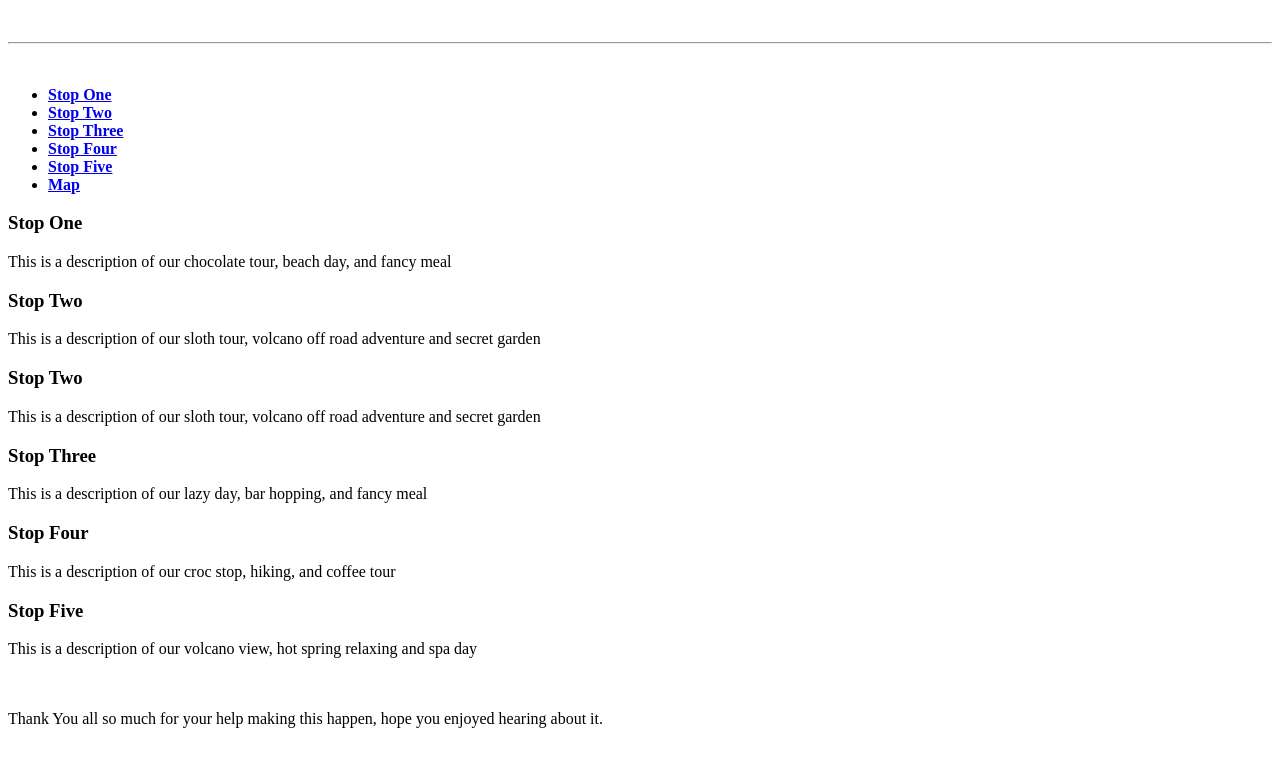
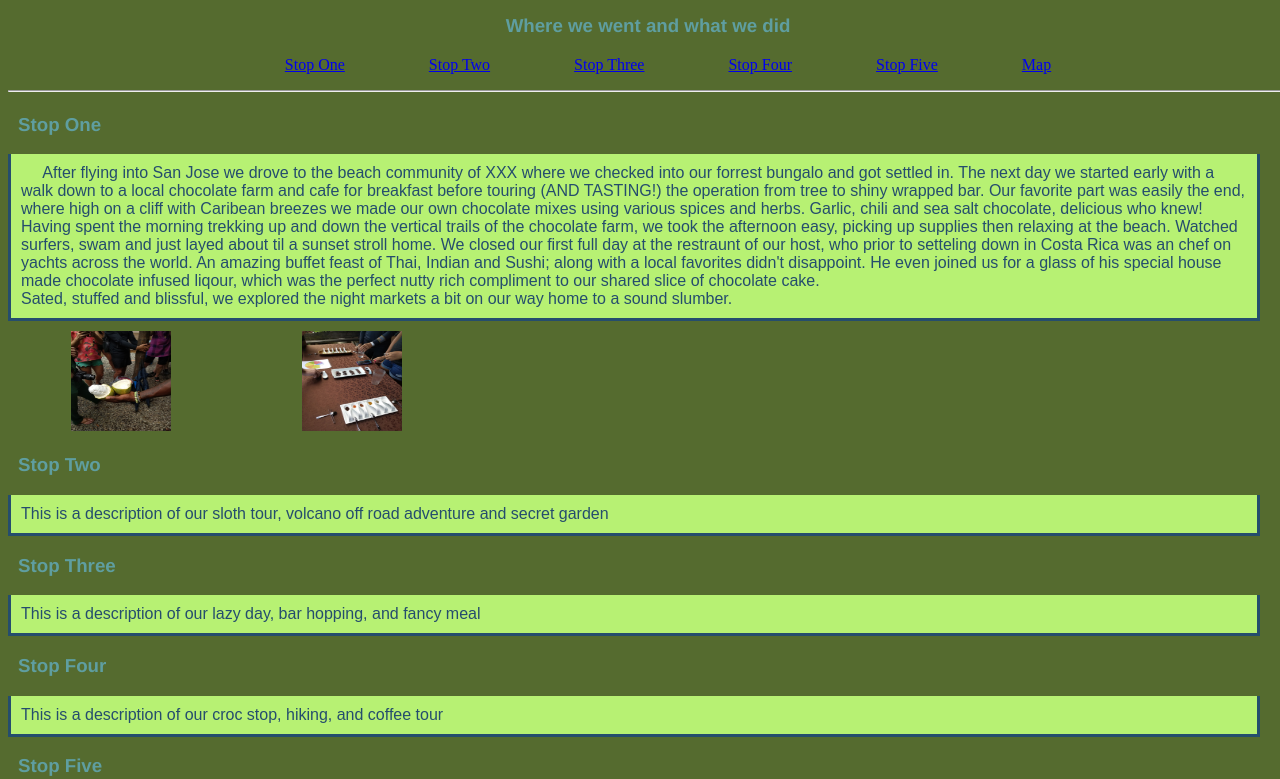
Before and after one commit to GrateDain/html-me-something, a plain HTML site: page index.html in a window 1280 px wide. Shown: the part 105-884 px from the top of the page. Before the commit the page ends 841 px from the top, so only its background shows below. Drawn offline with Linux system fonts and the light colour scheme.

Commit message:
Major CSS update and entry of first stop <p> and imgs

```diff
--- a/index.html
+++ b/index.html
@@ -1,70 +1,74 @@
 <!DOCTYPE html>
   <head>
-      <title>
-          Your Help, Our Honeymoon; a story of thanks!
-      </title>
+    <title>
+      Your Help, Our Honeymoon; a story of thanks!
+    </title>
+    <link rel="stylesheet" type="text/css" href="style.css">
   </head>
   <body>
-    <div id="title">
+    <div id="top">
       <h1>
-          Many Thanks for Our Time in Paradise
+        Many Thanks for Our Time in Paradise
       </h1>
       <h3>
-          Where we went and what we did
+        Where we went and what we did
       </h3>
-      <br/><hr/><br/>
+      <ul>
+        <li><a href="#stopone"> Stop One </a></li>
+        <li><a href="#stoptwo"> Stop Two </a></li>
+        <li><a href="#stopone"> Stop Three </a></li>
+        <li><a href="#stopfour"> Stop Four </a></li>
+        <li><a href="#stopfive"> Stop Five </a></li>
+        <li><a href="#map"> Map </a></li>
+      </ul>
+      <hr/><br/>
     </div>
-    <div>
-      <ul>
-        <li><strong><a href="#stopone"> Stop One </strong></a></li>
-        <li><strong><a href="#stoptwo"> Stop Two </strong></a></li>
-        <li><strong><a href="#stopone"> Stop Three </strong></a></li>
-        <li><strong><a href="#stopfour"> Stop Four </strong></a></li>
-        <li><strong><a href="#stopfive"> Stop Five </strong></a></li>
-        <li><strong><a href="#map"> Map </strong></a></li>
+    <div id="descriptions">
+      <h3 class="stops" id="stopone">Stop One</h3>
+      <p class='description'>
+        &nbsp;&nbsp;&nbsp;&nbsp; After flying into San Jose we drove to the beach community of XXX where we checked into
+        our forrest bungalo and got settled in.  The next day we started early with a walk down to a local chocolate farm
+        and cafe for breakfast before touring (AND TASTING!) the operation from tree to shiny wrapped bar.  Our favorite
+        part was easily the end, where high on a cliff with Caribean breezes we made our own chocolate mixes using
+        various spices and herbs.  Garlic, chili and sea salt chocolate, delicious who knew!<br/>
+        Having spent the morning trekking up and down the vertical trails of the chocolate farm, we took the afternoon
+        easy, picking up supplies then relaxing at the beach. Watched surfers, swam and just layed about til a sunset
+        stroll home.
+        We closed our first full day at the restraunt of our host, who prior to setteling down in Costa Rica was an chef
+        on yachts across the world. An amazing buffet feast of Thai, Indian and Sushi; along with a local favorites didn't
+        disappoint.  He even joined us for a glass of his special house made chocolate infused liqour, which was the perfect
+        nutty rich compliment to our shared slice of chocolate cake.<br/>
+        Sated, stuffed and blissful, we explored the night markets a bit on our way home to a sound slumber.
+      </p>
+        <img src="images/chocolate_starts_here.jpg" class='thumbnail' alt="coco pod cut open" height="100" width="100"/>
+        <img src="images/chocolate_tasting.jpg" class='thumbnail' alt="spices and chocolate for tasting" height="100" width="100"/>
 
-    </ul>
-    </div>
-    <div>
-      <h3 id="stopone">Stop One</h3>
-      <p>
-        This is a description of our chocolate tour, beach day, and fancy meal
-      </p>
-    </div>
-    <div>
-      <h3 id="stoptwo">Stop Two</h3>
-      <p>
+      <h3 class="stops" id="stoptwo">Stop Two</h3>
+      <p class='description'>
         This is a description of our sloth tour, volcano off road adventure and secret garden
       </p>
-    </div>
-    <div>
-      <h3 id="stoptwo">Stop Two</h3>
-      <p>
-        This is a description of our sloth tour, volcano off road adventure and secret garden
-      </p>
-    </div>
-    <div>
-      <h3 id="stopthree">Stop Three</h3>
-      <p>
+
+      <h3 class="stops" id="stopthree">Stop Three</h3>
+      <p class='description'>
         This is a description of our lazy day, bar hopping, and fancy meal
       </p>
-    </div>
-    <div>
-      <h3 id="stopfour">Stop Four</h3>
-      <p>
+
+      <h3 class="stops" id="stopfour">Stop Four</h3>
+      <p class='description'>
         This is a description of our croc stop, hiking, and coffee tour
       </p>
-    </div>
-    <div>
-      <h3 id="stopfive">Stop Five</h3>
-      <p>
+
+      <h3 class="stops" id="stopfive">Stop Five</h3>
+      <p class='description'>
         This is a description of our volcano view, hot spring relaxing and spa day
       </p>
     </div>
-    <div>
+
+    <div id="closing">
       <br/><br/><span>Thank You all so much for your help making this happen, hope you enjoyed hearing about it.</span>
     </div>
-    <div>
+
+    <div id="map">
       <!--Insert a map of our route here-->
     </div>
   </body>
--- /dev/null
+++ b/style.css
@@ -0,0 +1,88 @@
+body {
+    background-color: darkolivegreen;
+}
+
+h1 {
+    background-color: rgb(183, 241, 115);
+    width: 50%;
+    margin: 0 auto;
+    padding: 20px 0px;
+    border: solid;
+    border-color: rgb(136, 191, 63)
+}
+
+p {
+    font-family: Arial, Helvetica, sans-serif;
+    color: rgb(37, 77, 109);
+    background-color: rgb(183, 241, 115);
+    border-bottom: solid;
+    border-left: solid;
+    border-right: solid;
+    width: 97%;
+    margin: 0 10px;
+}
+
+img {
+    display: inline-block;
+    position: relative;
+    padding: 0 5%;
+}
+
+.stops {
+    padding: 0px 10px;
+}
+
+.description {
+    padding: 10px 10px;
+    margin: 10px 0px;
+}
+
+li {
+    display: inline-block;
+    padding: 0 40px;
+    text-align: center;
+}
+
+h1,
+h2,
+h3 {
+    font-family: 'Franklin Gothic Medium', 'Arial Narrow', Arial, sans-serif;
+    color: cadetblue;
+    font-weight: bold;
+}
+
+#closing {
+    margin: 0 auto;
+    width: 550px;
+    font-weight: bolder;
+    top: 200px;
+    position: relative;
+    font-size: 22px;
+    text-align: center;
+}
+
+#top {
+    position: fixed;
+    margin: 0 auto;
+    width: 100%;
+    text-align: center;
+    z-index: 2;
+    background-color: darkolivegreen;
+}
+
+#descriptions {
+    top: 200px;
+    width: auto;
+    position: relative;
+    z-index: 1;
+}
+
+.thumbnail:hover {
+    position:relative;
+    top:-25px;
+    left:-35px;
+    width:500px;
+    height:auto;
+    display:block;
+    z-index:999;
+}
```
Also changed, not shown: images/chocolate_starts_here.jpg (added), images/chocolate_tasting.jpg (added), images/end_of_the_nightdrinks.jpg (added), images/one_big_tree_chicken.jpg (added), images/tasting_view.jpg (added).
